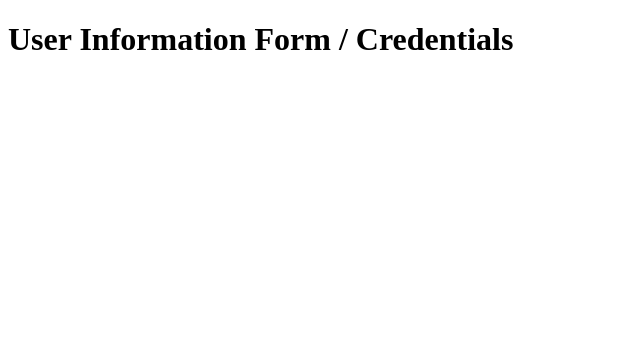
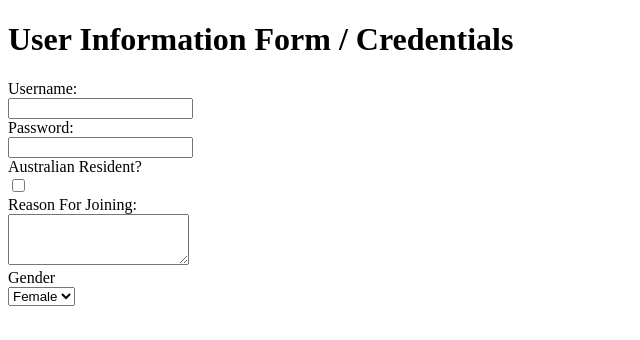
Before and after one commit to Zhmzjy/fit5032, a Vue app in the folder Jzhu-library/: page / in a window 1280 px wide. Shown: the top 340 px of the page, without its empty margins (0-640 px from the left). Built offline with nearby package versions, Linux system fonts and the light colour scheme.

Commit message:
Add Form and Input Types to Form.vue

```diff
--- a/Jzhu-library/src/assets/components/Form.vue
+++ b/Jzhu-library/src/assets/components/Form.vue
@@ -1,13 +1,25 @@
 <template>
-    <div>
-        <h1>User Information Form / Credentials</h1>
+    <div class="form">
+    <h1>User Information Form / Credentials</h1>
+        <form>
+            <label for="username">Username:</label><br>
+            <input type="text" id="username" name="username"><br>
+
+            <label for="password">Password:</label><br>
+            <input type="password" id="password" name="password"><br>
+
+            <label for="isAustralian">Australian Resident?</label><br>
+            <input type="checkbox" id="isAustralian" name="isAustralian"><br>
+
+            <label for="reason">Reason For Joining:</label><br>
+            <textarea id="reason" name="reason" rows="3"></textarea><br>
+
+            <label for="gender">Gender</label><br>
+            <select id="gender">
+                <option value="female">Female</option>
+                <option value="male">Male</option>
+                <option value="other">Other</option>
+            </select>
+        </form>
     </div>
 </template>
-
-<script setup>
-// Our logic will go here
-</script>
-
-<style scoped>
-/* // Our logic will go here */
-</style>
```
